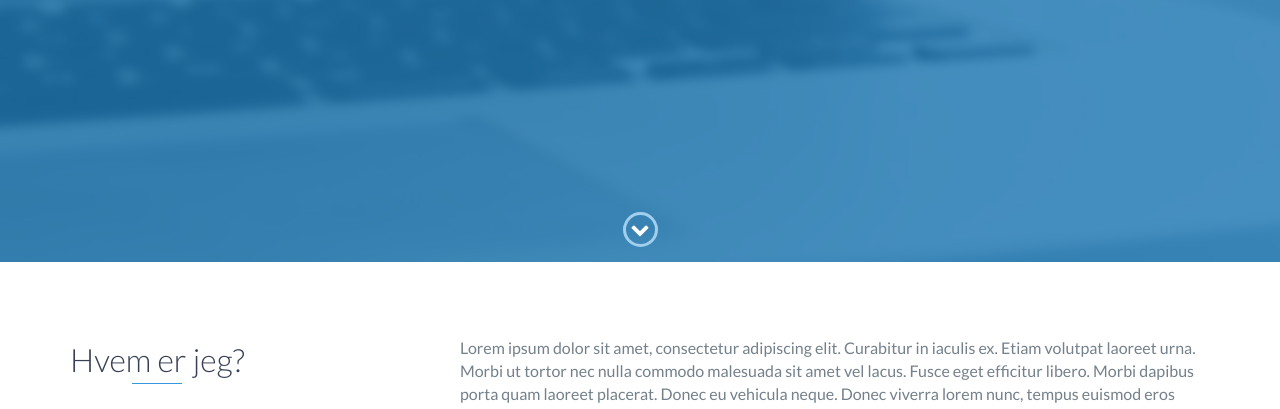
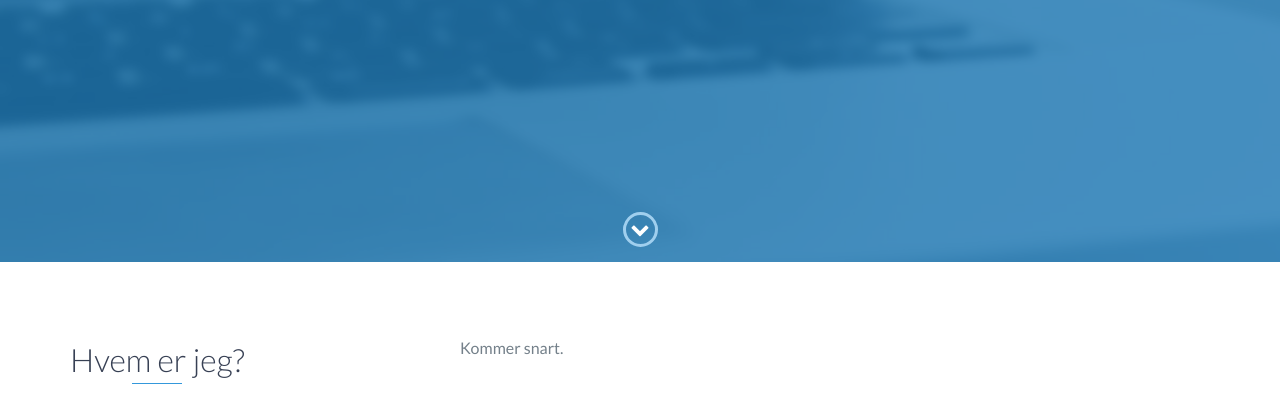
Before and after one commit to TheAndersMadsen/theandersmadsen.github.io, a website: page index.html in a window 1280 px wide. Shown: the part 538-947 px from the top of the page. Drawn offline with nearby package versions, Linux system fonts and the light colour scheme.

Commit message:
Update index.html

```diff
--- a/index.html
+++ b/index.html
@@ -81,11 +81,7 @@
                     <h2 class="heading">Hvem er jeg?</h2>
                 </div>
                 <div class="col-md-8">
-                    <p>
-                        Lorem ipsum dolor sit amet, consectetur adipiscing elit. Curabitur in iaculis ex. Etiam volutpat laoreet urna. Morbi ut tortor nec nulla commodo malesuada sit amet vel lacus. Fusce eget efficitur libero. Morbi dapibus porta quam laoreet placerat. Donec
-                        eu vehicula neque. Donec viverra lorem nunc, tempus euismod eros sollicitudin ut. Quisque et tincidunt libero. Donec id pharetra justo. Proin euismod lacinia dolor, eu scelerisque justo tempus pharetra. Vivamus nunc justo, finibus
-                        ut nisl sed, euismod rhoncus nulla. Proin sed magna egestas, egestas ante et, congue eros. In consequat, mauris dapibus tincidunt suscipit, ex libero aliquet diam, at maximus risus enim non leo.
-                    </p>
+                    <p>Kommer snart.</p>
                 </div>
             </div>
         </div>
```
